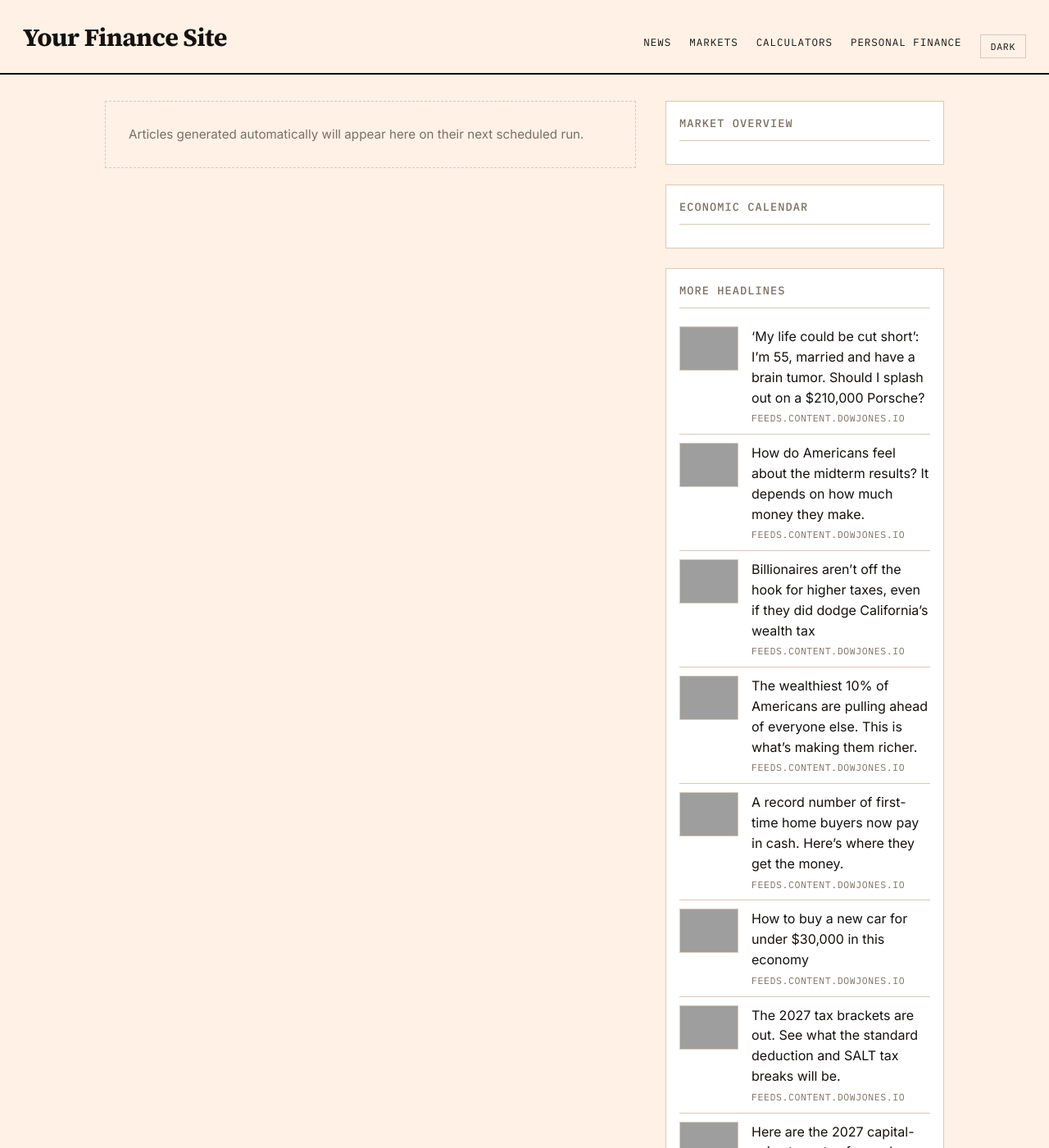
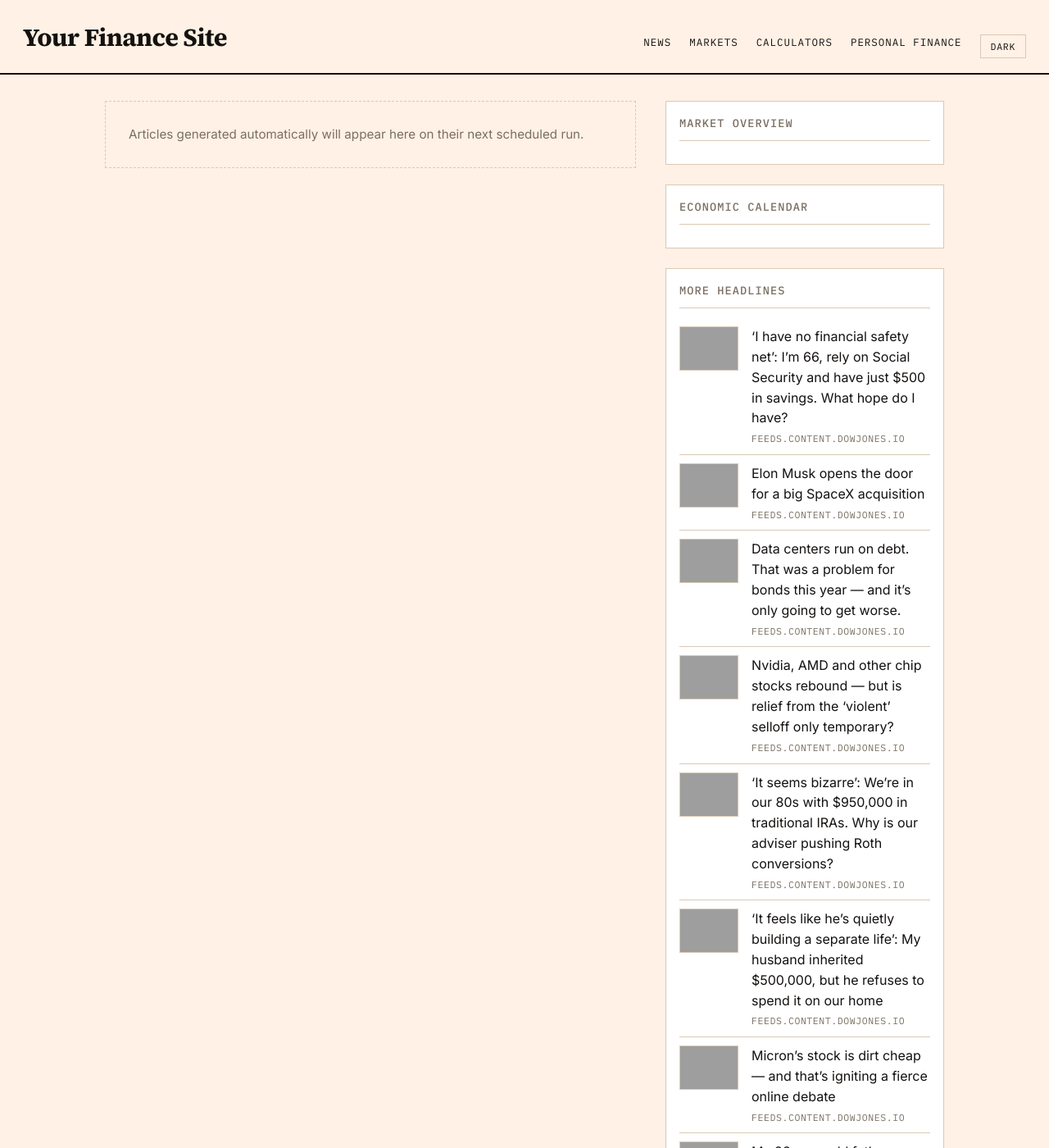
Before and after one commit to GlobTechCo/globtechco.github.io, a Jekyll site: the page built from index.html, in a window 1280 px wide and 1400 px high, cut to the strip 0-1400 px from the top of the window. Shown: the whole strip at 82% size. Built offline with Jekyll 4.4.1, drawn with Linux system fonts in a browser that asks for light colours; a script that is not in the unit is left out; the list of posts is cut into pages by our own code; some of the changed text lies outside the part shown; grey boxes are pictures that could not be loaded.

Commit message:
Auto-content update 2026-11-06

```diff
--- a/_data/aggregator.yml
+++ b/_data/aggregator.yml
@@ -1,50 +1,50 @@
-- title: "\u2018My life could be cut short\u2019: I\u2019m 55, married and have a brain tumor. Should I splash out on a $210,000 Porsche?"
-  link: "https://www.marketwatch.com/story/my-life-could-be-cut-short-im-55-married-with-4-3-million-and-have-a-brain-tumor-should-i-buy-a-210-000-custom-porsche-ed825ada?mod=mw_rss_topstories"
+- title: "\u2018I have no financial safety net\u2019: I\u2019m 66, rely on Social Security and have just $500 in savings. What hope do I have?"
+  link: "https://www.marketwatch.com/story/i-have-no-financial-safety-net-im-66-rely-on-social-security-and-have-500-in-savings-what-politician-speaks-for-me-be2126cb?mod=mw_rss_topstories"
   source: "feeds.content.dowjones.io"
-  pubdate: "Fri, 06 Nov 2026 13:15:00 GMT"
-  image: "https://images.mktw.net/im-49119290"
-- title: "How do Americans feel about the midterm results? It depends on how much money they make."
-  link: "https://www.marketwatch.com/story/how-do-americans-feel-about-the-midterm-results-it-depends-on-how-much-money-they-make-e2a43f08?mod=mw_rss_topstories"
+  pubdate: "Fri, 06 Nov 2026 21:45:00 GMT"
+  image: "https://images.mktw.net/im-91335118"
+- title: "Elon Musk opens the door for a big SpaceX acquisition"
+  link: "https://www.marketwatch.com/story/elon-musk-opens-the-door-for-a-big-spacex-acquisition-4f62bcad?mod=mw_rss_topstories"
   source: "feeds.content.dowjones.io"
-  pubdate: "Fri, 06 Nov 2026 13:14:00 GMT"
-  image: "https://images.mktw.net/im-39213717"
-- title: "Billionaires aren\u2019t off the hook for higher taxes, even if they did dodge California\u2019s wealth tax"
-  link: "https://www.marketwatch.com/story/billionaires-arent-off-the-hook-for-higher-taxes-even-if-they-did-dodge-californias-wealth-tax-a73f9045?mod=mw_rss_topstories"
+  pubdate: "Fri, 06 Nov 2026 21:45:00 GMT"
+  image: "https://images.mktw.net/im-63491767"
+- title: "Data centers run on debt. That was a problem for bonds this year \u2014 and it\u2019s only going to get worse."
+  link: "https://www.marketwatch.com/story/data-centers-run-on-debt-that-was-a-problem-for-bonds-this-year-and-its-only-going-to-get-worse-09c03be6?mod=mw_rss_topstories"
   source: "feeds.content.dowjones.io"
-  pubdate: "Fri, 06 Nov 2026 13:13:00 GMT"
-  image: "https://images.mktw.net/im-00585998"
-- title: "The wealthiest 10% of Americans are pulling ahead of everyone else. This is what\u2019s making them richer."
-  link: "https://www.marketwatch.com/story/the-wealthiest-10-of-americans-are-pulling-ahead-of-everyone-else-this-is-whats-making-them-richer-bd83c2f6?mod=mw_rss_topstories"
+  pubdate: "Fri, 06 Nov 2026 21:37:00 GMT"
+  image: "https://images.mktw.net/im-27823796"
+- title: "Nvidia, AMD and other chip stocks rebound \u2014 but is relief from the \u2018violent\u2019 selloff only temporary?"
+  link: "https://www.marketwatch.com/story/nvidia-amd-and-other-chip-stocks-rebound-is-the-violent-ai-selloff-over-8f7df533?mod=mw_rss_topstories"
   source: "feeds.content.dowjones.io"
-  pubdate: "Fri, 06 Nov 2026 13:11:00 GMT"
-  image: "https://images.mktw.net/im-49729624"
-- title: "A record number of first-time home buyers now pay in cash. Here\u2019s where they get the money."
-  link: "https://www.marketwatch.com/story/a-record-10-of-first-time-home-buyers-now-pay-in-cash-heres-where-they-get-the-money-70f2e656?mod=mw_rss_topstories"
+  pubdate: "Fri, 06 Nov 2026 21:24:00 GMT"
+  image: "https://images.mktw.net/im-78248485"
+- title: "\u2018It seems bizarre\u2019: We\u2019re in our 80s with $950,000 in traditional IRAs. Why is our adviser pushing Roth conversions?"
+  link: "https://www.marketwatch.com/story/it-seems-bizarre-were-in-our-80s-with-950-000-in-traditional-iras-why-is-our-adviser-pushing-us-to-do-roth-conversions-a665f990?mod=mw_rss_topstories"
   source: "feeds.content.dowjones.io"
-  pubdate: "Fri, 06 Nov 2026 13:09:00 GMT"
-  image: "https://images.mktw.net/im-02492931"
-- title: "How to buy a new car for under $30,000 in this economy"
-  link: "https://www.marketwatch.com/story/how-to-buy-a-new-car-for-under-30-000-in-this-economy-24b01f99?mod=mw_rss_topstories"
+  pubdate: "Fri, 06 Nov 2026 21:15:00 GMT"
+  image: "https://images.mktw.net/im-26708039"
+- title: "\u2018It feels like he\u2019s quietly building a separate life\u2019: My husband inherited $500,000, but he refuses to spend it on our home"
+  link: "https://www.marketwatch.com/story/it-feels-like-hes-quietly-building-a-separate-life-my-husband-inherited-500-000-but-he-refuses-to-spend-it-on-our-home-06535cff?mod=mw_rss_topstories"
   source: "feeds.content.dowjones.io"
-  pubdate: "Fri, 06 Nov 2026 13:08:00 GMT"
-  image: "https://images.mktw.net/im-73939478"
-- title: "The 2027 tax brackets are out. See what the standard deduction and SALT tax breaks will be."
-  link: "https://www.marketwatch.com/story/the-2027-tax-brackets-are-out-see-what-the-standard-deduction-and-salt-tax-breaks-will-be-5dd1d293?mod=mw_rss_topstories"
+  pubdate: "Fri, 06 Nov 2026 21:15:00 GMT"
+  image: "https://images.mktw.net/im-88923729"
+- title: "Micron\u2019s stock is dirt cheap \u2014\u00a0and that\u2019s igniting a fierce online debate"
+  link: "https://www.marketwatch.com/story/microns-stock-is-dirt-cheap-and-thats-igniting-a-fierce-online-debate-0626791d?mod=mw_rss_topstories"
   source: "feeds.content.dowjones.io"
-  pubdate: "Fri, 06 Nov 2026 13:07:00 GMT"
-  image: "https://images.mktw.net/im-02135573"
-- title: "Here are the 2027 capital-gains tax rates for each income level"
-  link: "https://www.marketwatch.com/story/here-are-the-2027-capital-gains-tax-rates-for-each-income-level-166fc306?mod=mw_rss_topstories"
+  pubdate: "Fri, 06 Nov 2026 20:58:00 GMT"
+  image: "https://images.mktw.net/im-84938354"
+- title: "My 93-year-old father changed his will at the 11th hour, leaving my brother his entire $500,000 estate. Can I challenge it?"
+  link: "https://www.marketwatch.com/story/my-93-year-old-father-changed-his-will-at-the-11th-hour-leaving-my-brother-his-entire-500-000-estate-can-i-challenge-it-ecfc63d2?mod=mw_rss_topstories"
   source: "feeds.content.dowjones.io"
-  pubdate: "Fri, 06 Nov 2026 13:03:00 GMT"
-  image: "https://images.mktw.net/im-26428515"
-- title: "Moderna\u2019s stock jumps after biotech raises sales outlook"
-  link: "https://www.marketwatch.com/story/modernas-stock-jumps-after-biotech-raises-sales-outlook-65363127?mod=mw_rss_topstories"
+  pubdate: "Fri, 06 Nov 2026 20:15:00 GMT"
+  image: "https://images.mktw.net/im-04902439"
+- title: "Cybertruck\u2019s run comes to an end as Musk kills off pricey pet project"
+  link: "https://www.marketwatch.com/story/is-it-the-end-of-the-cybertruck-elon-musk-announces-factory-will-shift-production-3e33cafd?mod=mw_rss_topstories"
   source: "feeds.content.dowjones.io"
-  pubdate: "Fri, 06 Nov 2026 12:48:00 GMT"
-  image: "https://images.mktw.net/im-443024"
-- title: "Goldman\u2019s new gold target: Why the Wall Street bank is saying it\u2019s early to buy the yellow metal"
-  link: "https://www.marketwatch.com/story/goldmans-new-gold-target-why-the-wall-street-bank-is-saying-its-early-to-buy-the-yellow-metal-d8ae35e0?mod=mw_rss_topstories"
+  pubdate: "Fri, 06 Nov 2026 18:54:00 GMT"
+  image: "https://images.mktw.net/im-76323444"
+- title: "My adviser recommended an annuity. Is it the right move in this market environment?"
+  link: "https://www.marketwatch.com/story/my-adviser-recommended-an-annuity-is-it-the-right-move-in-this-market-environment-00edbbf6?mod=mw_rss_topstories"
   source: "feeds.content.dowjones.io"
-  pubdate: "Fri, 06 Nov 2026 12:47:00 GMT"
-  image: "https://images.mktw.net/im-20548563"
+  pubdate: "Fri, 06 Nov 2026 18:53:00 GMT"
+  image: "https://images.mktw.net/im-97735735"
```
